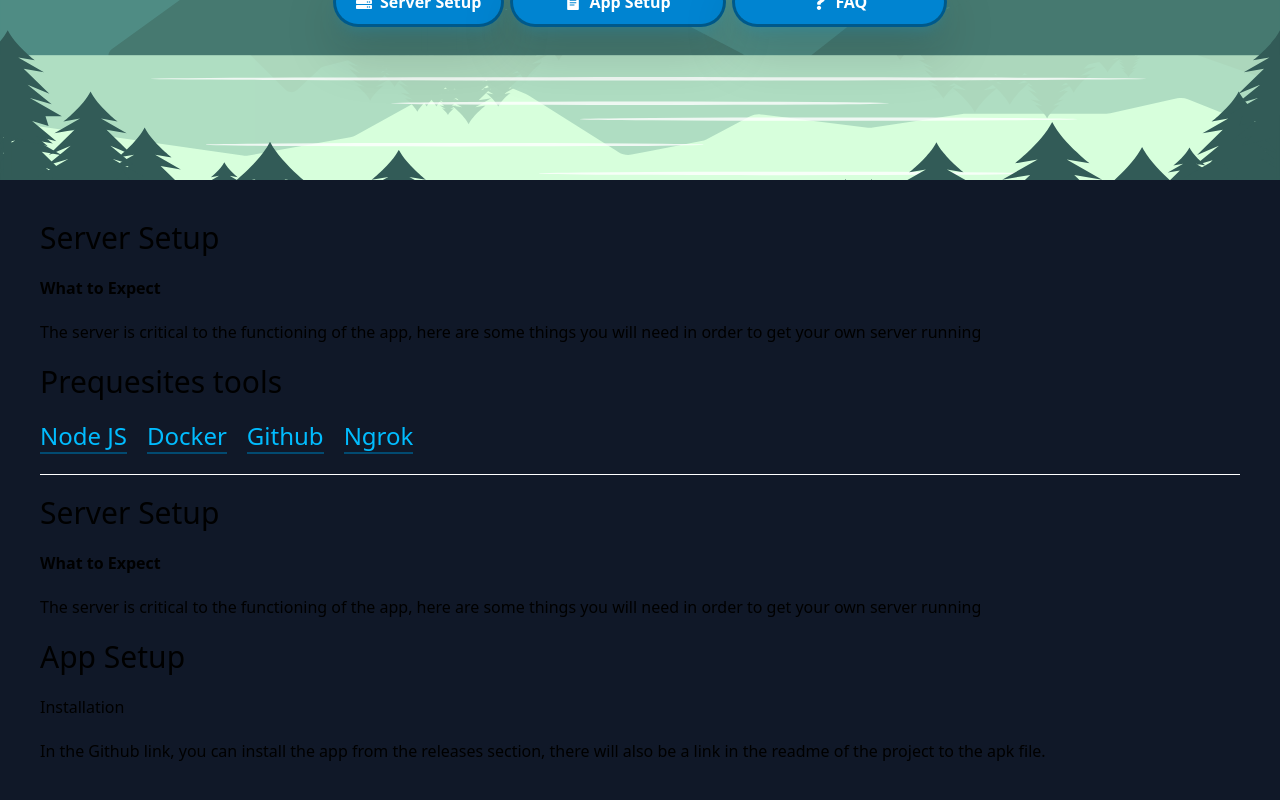
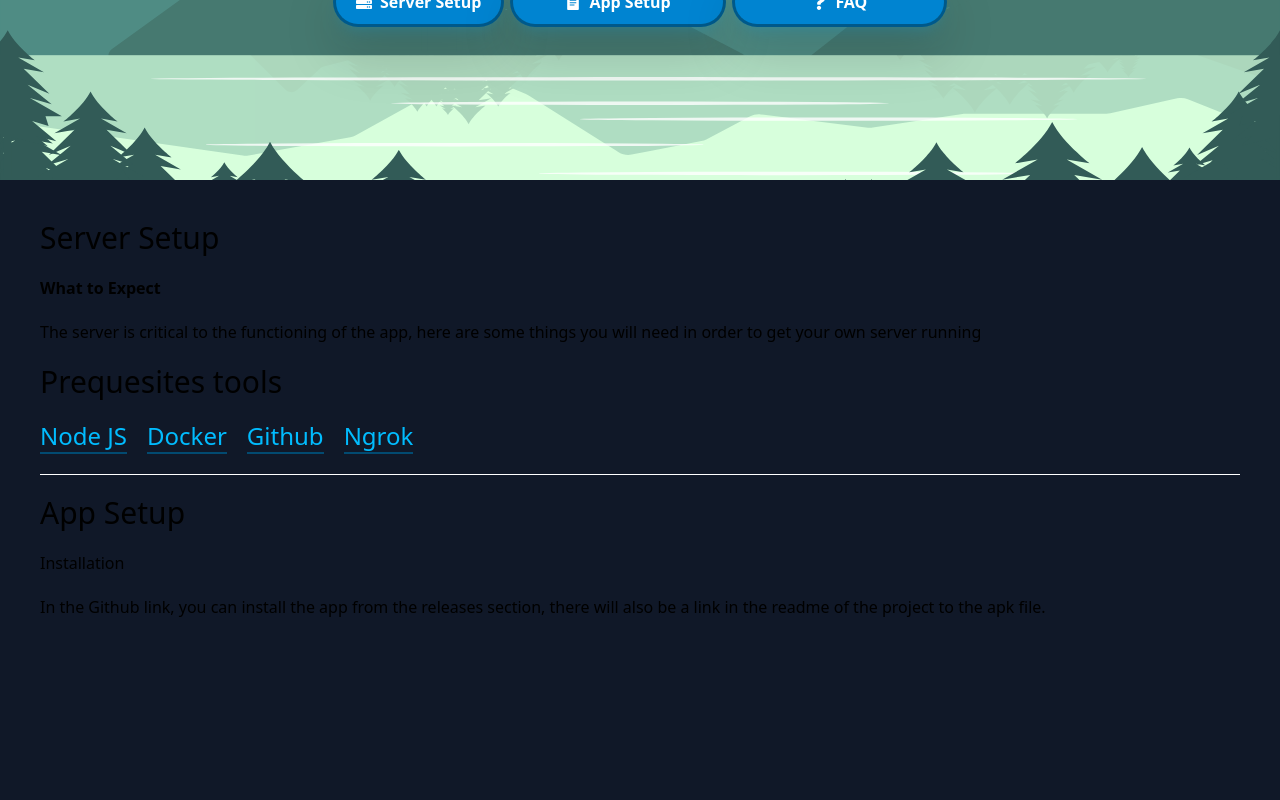
Before and after one commit to yashweblife/Ghara, a React (Vite) app in the folder client/web/: page /learn-more in a window 1280 px wide. Shown: the part 358-1158 px from the top of the page. Built offline with nearby package versions, Linux system fonts and the light colour scheme.

Commit message:
fix style

```diff
--- a/client/web/src/pages/LearnMode/LearnMore.tsx
+++ b/client/web/src/pages/LearnMode/LearnMore.tsx
@@ -38,24 +38,20 @@ export default function Page() {
                 </nav>
             </Hero >
             <Content className='p-10 gap-5 flex flex-col'>
-                <Text className="text-3xl text-center md:text-left" id='test1'>Server Setup</Text>
-                <Text bold className="text-center md:text-left">What to Expect</Text>
-                <Text className="text-center md:text-left">
+                <Text className="text-3xl" id='test1' center>Server Setup</Text>
+                <Text bold center>What to Expect</Text>
+                <Text center>
                     The server is critical to the functioning of the app, here are some things you will need in order to get your own server running
                 </Text>
-                <Text className="text-3xl text-center md:text-left">Prequesites tools</Text>
+                <Text className="text-3xl" center>Prequesites tools</Text>
                 <LinkList items={links} />
                 <hr className="text-white" />
-                <Text className="text-3xl text-center md:text-left" id='test2'>Server Setup</Text>
-                <Text bold className="text-center md:text-left">What to Expect</Text>
-                <Text className="text-center md:text-left">
-                    The server is critical to the functioning of the app, here are some things you will need in order to get your own server running
-                </Text>
-                <Text className="text-3xl text-center md:text-left" id='app-setup'>App Setup</Text>
-                <Text className="text-center md:text-left">Installation</Text>
-                <Text className="text-center md:text-left">
+                <Text className="text-3xl" id='app-setup' center>App Setup</Text>
+                <Text center>Installation</Text>
+                <Text center>
                     In the Github link, you can install the app from the releases section, there will also be a link in the readme of the project to the apk file.
                 </Text>
+
             </Content>
         </>
     )
```
